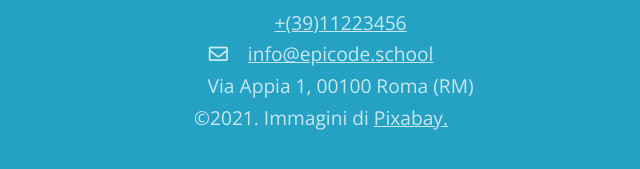
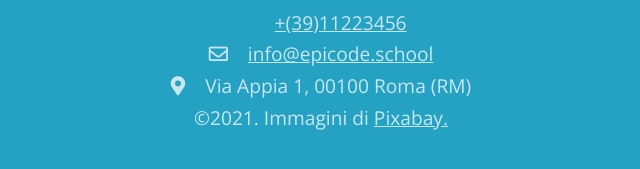
Before and after one commit to GIPSaro/Progetto-Settimana-1, a plain HTML site: page index.html in a window 1280 px wide. Shown: the part 4424-4593 px from the top of the page, 319-959 px from the left. Drawn offline with nearby package versions, Linux system fonts and the light colour scheme.

Commit message:
final commit

```diff
--- a/index.html
+++ b/index.html
@@ -96,10 +96,7 @@
         <p>
           <i class="far fa-envelope"></i><a href="#">info@epicode.school</a>
         </p>
-        <p>
-          <i class="far fa-external-link-square-alt"></i>Via Appia 1, 00100 Roma
-          (RM)
-        </p>
+        <p><i class="fas fa-map-marker-alt"></i>Via Appia 1, 00100 Roma (RM)</p>
         <!-- non capisco perchè non mi legge l'icona -->
       </div>
 
```
